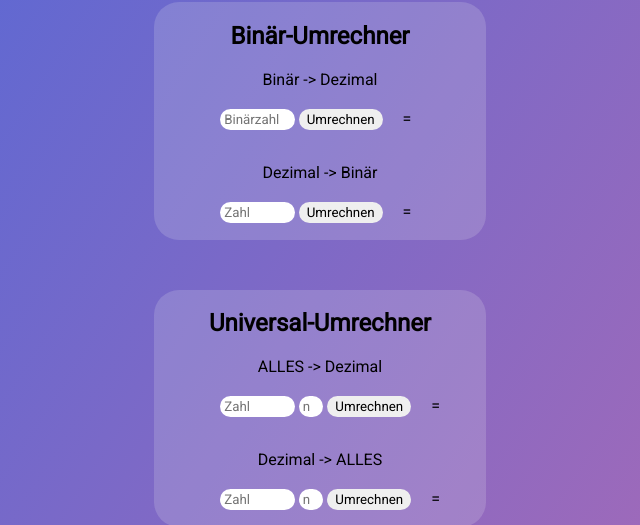
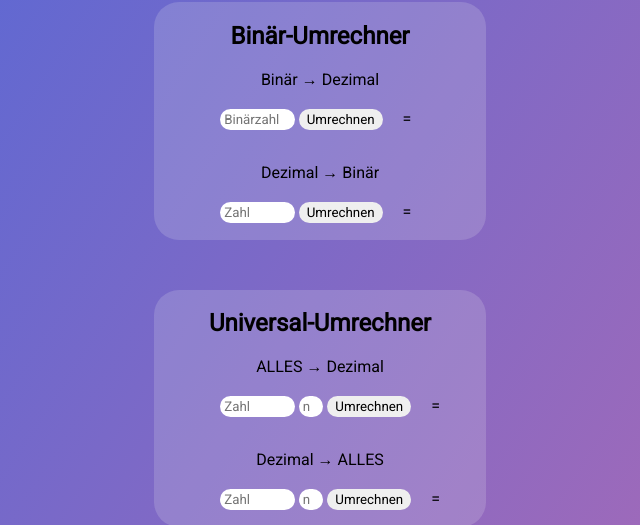
Before and after one commit to staubtornado/itec-calculator, a plain HTML site: page index.html in a window 1280 px wide. Shown: the part 260-785 px from the top of the page, 320-960 px from the left. Drawn offline with nearby package versions, Linux system fonts and the light colour scheme.

Commit message:
Improved arrows in UI

```diff
--- a/index.html
+++ b/index.html
@@ -37,13 +37,13 @@
     </div>
     <div>
         <h2>Binär-Umrechner</h2>
-        <p>Binär -> Dezimal</p>
+        <p>Binär → Dezimal</p>
         <label class="umrechnen" for="zahl3"></label>
         <input type="text" id="zahl3" placeholder="Binärzahl" />
         <button onclick="universalToDecimal('zahl3', 'ergebnis1', 2)">Umrechnen</button>
         <span id="ergebnis1">　=</span>
 
-        <p>Dezimal -> Binär</p>
+        <p>Dezimal → Binär</p>
         <label class="umrechnen" for="zahl4"></label>
         <input type="text" id="zahl4" placeholder="Zahl" />
         <button onclick="decimalToUniversal('zahl4', 'ergebnis2', 2)">Umrechnen</button>
@@ -52,14 +52,14 @@
 
     <div id="no_margin_bottom">
         <h2>Universal-Umrechner</h2>
-        <p>ALLES -> Dezimal</p>
+        <p>ALLES → Dezimal</p>
         <label class="umrechnen" for="zahl5"></label>
         <input type="text" id="zahl5" placeholder="Zahl" />
         <label for="zahl6"></label>
         <input type="text" id="zahl6" class="basis" placeholder="n" />
         <button onclick="universalToDecimal('zahl5', 'ergebnis3', 'zahl6')">Umrechnen</button>
         <span id="ergebnis3">　=</span>
-        <p>Dezimal -> ALLES</p>
+        <p>Dezimal → ALLES</p>
         <label class="umrechnen" for="zahl7"></label>
         <input type="text" id="zahl7" placeholder="Zahl" />
         <label for="zahl8"></label>
```
